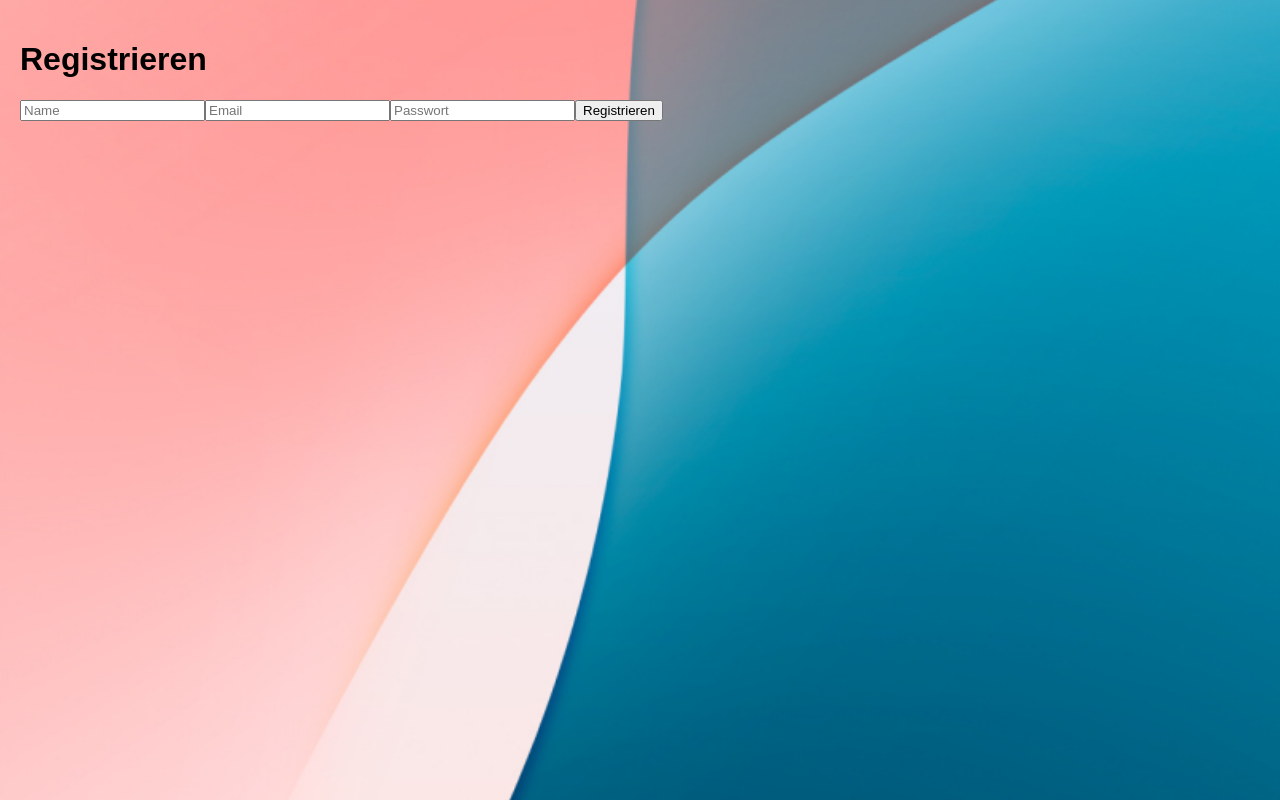
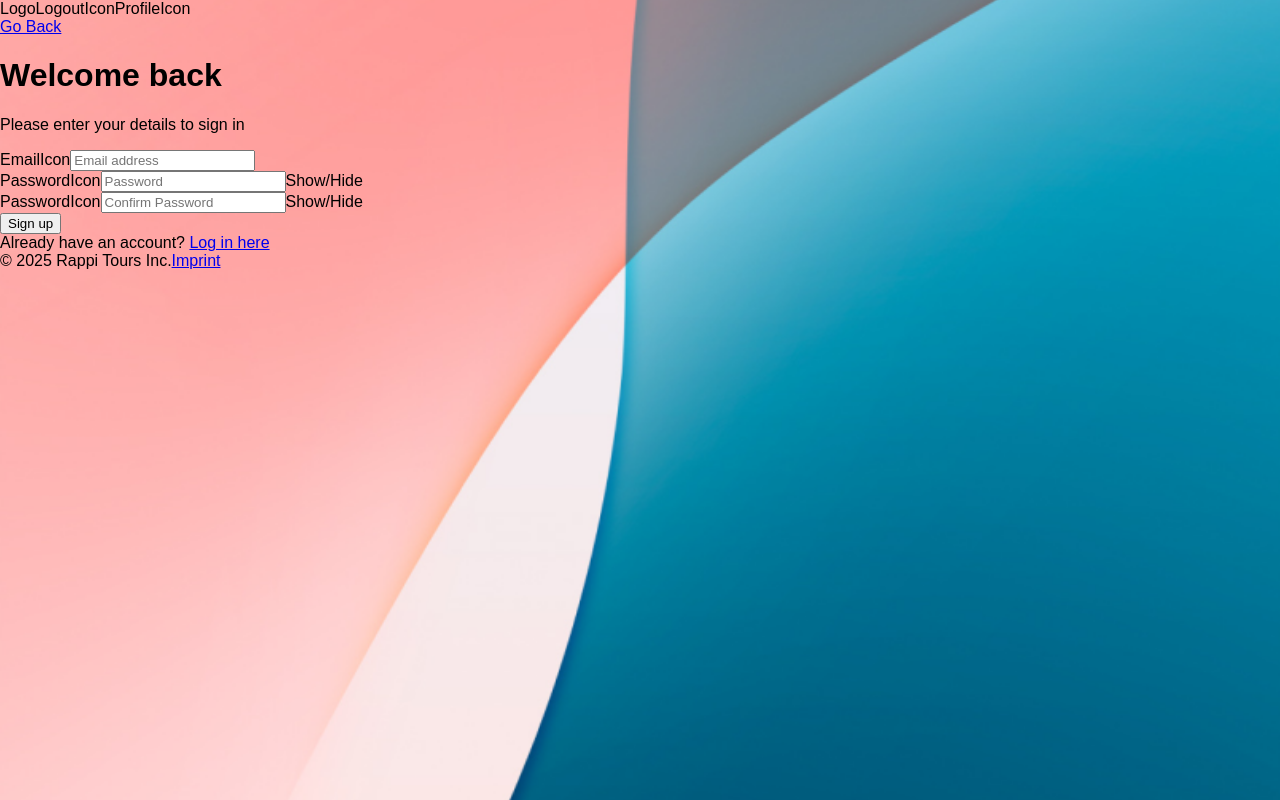
Before and after one commit to bwz-imst23a/Project-M248-KZ-LM, a Next.js app in the folder trails-app/: page /register in a window 1280 px wide. Built offline with nearby package versions, Linux system fonts and the light colour scheme.

Commit message:
Add elements in mockup, part styling and css files for specific pages

```diff
--- a/trails-app/app/globals.css
+++ b/trails-app/app/globals.css
@@ -165,31 +165,32 @@ html, body {
   align-items: center;
 }
 
-.search-bar-container {
-          position: absolute;
-          left: 50%;
-          top: 50%;
-          transform: translate(-50%, -50%) scale(0);
-          opacity: 0;
-          transition: transform 0.3s ease, opacity 0.3s ease;
-          width: 60%;
-          max-width: 400px;
-          z-index: 2;
-          background: white;
-          border-radius: 20px;
-          box-shadow: 0 4px 12px rgba(0,0,0,0.15);
-          overflow: hidden;
+.header-left {
+  display: flex;
+  align-items: center;
+  gap: 12px;
 }
-        .search-bar-container.visible {
-          transform: translate(-50%, -50%) scale(1);
-          opacity: 1;
+
+.overlay {
+  position: fixed;
+  top: 0;
+  left: 0;
+  width: 100vw;
+  height: 100vh;
+  background-color: rgba(0, 0, 0, 0.4);
+  display: flex;
+  justify-content: center;
+  align-items: center;
+  z-index: 1000;
 }
+
+
+
 .search-bar {
   width: 100%;
-          padding: 8px 16px;
+  padding: 10px 16px;
+  font-size: 16px;
   border: none;
   outline: none;
-          font-size: 16px;
   border-radius: 16px;
-          box-sizing: border-box;
 }
--- /dev/null
+++ b/trails-app/app/imprint/imprint.css
@@ -0,0 +1 @@
+/*Nothing here yet*/
--- /dev/null
+++ b/trails-app/app/login/login.css
@@ -0,0 +1 @@
+/*Nothing here yet!*/
--- a/trails-app/app/register/page.tsx
+++ b/trails-app/app/register/page.tsx
@@ -1,9 +1,10 @@
 'use client';
 
 import { useState } from 'react';
+import Link from "next/link";
 
 export default function RegisterPage() {
-  const [formData, setFormData] = useState({ name: '', email: '', password: '' });
+  const [formData, setFormData] = useState({ name: '', email: '', password: '', confirmPassword: '' });
 
   const handleChange = (event: React.ChangeEvent<HTMLInputElement>) => {
     setFormData({
@@ -18,14 +19,64 @@ export default function RegisterPage() {
   };
 
   return (
-    <div style={{ padding: '20px' }}>
-      <h1>Registrieren</h1>
+    //All Icons are currently replaced by placeholders
+    <div>
+      <header>
+        <span>Logo</span>
+        <span>LogoutIcon</span>
+        <span>ProfileIcon</span>
+      </header>
+      <div>
+        <Link href="/">Go Back</Link>
+      </div>
+      <h1>Welcome back</h1>
+      <p>Please enter your details to sign in</p>
       <form onSubmit={handleSubmit}>
-        <input type="text" name="name" placeholder="Name" value={formData.name} onChange={handleChange} required />
-        <input type="email" name="email" placeholder="Email" value={formData.email} onChange={handleChange} required />
-        <input type="password" name="password" placeholder="Passwort" value={formData.password} onChange={handleChange} required />
-        <button type="submit">Registrieren</button>
+        <div>
+          <span>EmailIcon</span>
+          <input
+            type="email"
+            name="email"
+            placeholder="Email address"
+            value={formData.email}
+            onChange={handleChange}
+            required
+          />
+        </div>
+        <div>
+          <span>PasswordIcon</span>
+          <input
+            type="password"
+            name="password"
+            placeholder="Password"
+            value={formData.password}
+            onChange={handleChange}
+            required
+          />
+          <span>Show/Hide</span>
+        </div>
+        <div>
+          <span>PasswordIcon</span>
+          <input
+            type="password"
+            name="confirmPassword"
+            placeholder="Confirm Password"
+            value={formData.confirmPassword}
+            onChange={handleChange}
+            required
+          />
+          <span>Show/Hide</span>
+        </div>
+        <button type="submit">Sign up</button>
       </form>
+      <div>
+        <span>Already have an account? </span>
+        <Link href="/login">Log in here</Link>
+      </div>
+      <footer>
+        <span>© 2025 Rappi Tours Inc.</span>
+        <Link href="/imprint">Imprint</Link>
+      </footer>
     </div>
   );
 }
--- /dev/null
+++ b/trails-app/app/register/register.css
@@ -0,0 +1 @@
+/*Nothing here yet*/
```
Also changed, not shown: trails-app/app/imprint/page.tsx (+7 -0 lines), trails-app/app/login/page.tsx (+31 -4 lines), trails-app/app/page.tsx (+20 -14 lines). Lines whose indentation alone changed are shown as unchanged.
